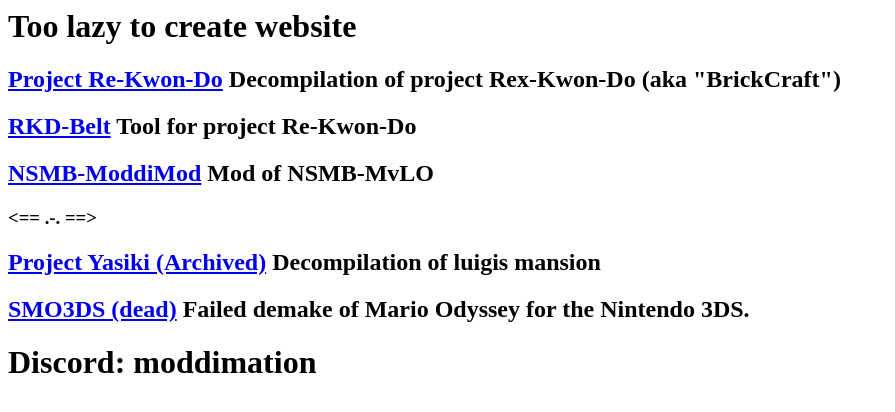
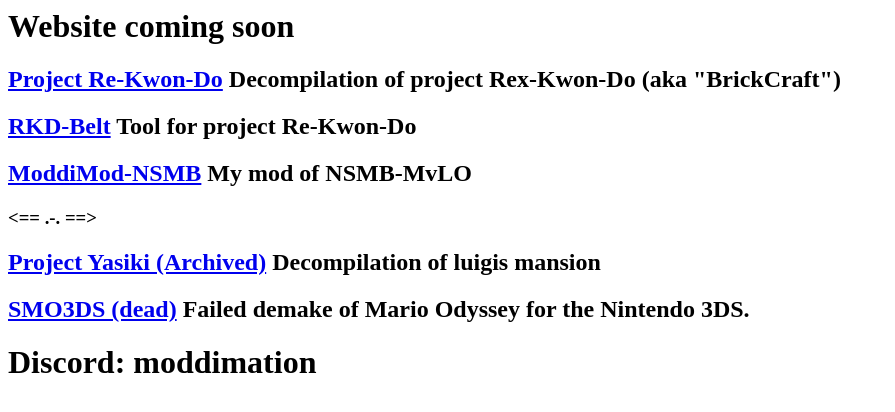
Before and after one commit to Moddimation/web.moddimation.my, a plain HTML site: page index.html in a window 1280 px wide. Shown: the whole page, without its empty margins (0-895 px from the left). Drawn offline with Linux system fonts and the light colour scheme.

Commit message:
Update index.html

```diff
--- a/index.html
+++ b/index.html
@@ -1,4 +1,4 @@
-<h1> Too lazy to create website
+<h1> Website coming soon
 
 <h2><a href="https://github.com/Moddimation/Re-Kwon-Do" target="_blank">Project Re-Kwon-Do</a>
 Decompilation of project Rex-Kwon-Do (aka "BrickCraft")
@@ -6,8 +6,8 @@ Decompilation of project Rex-Kwon-Do (aka "BrickCraft")
 <h2><a href="https://github.com/Moddimation/Re-Kwon-Do" target="_blank">RKD-Belt</a>
 Tool for project Re-Kwon-Do
 
-<h2><a href="https://github.com/Moddimation/NSMB-ModdiMod" target="_blank">NSMB-ModdiMod</a>
-Mod of NSMB-MvLO
+<h2><a href="https://Moddimation.itch.io/ModdiMod-NSMB" target="_blank">ModdiMod-NSMB</a>
+My mod of NSMB-MvLO
 
 <h3><== .-. ==></h3>
 
```
